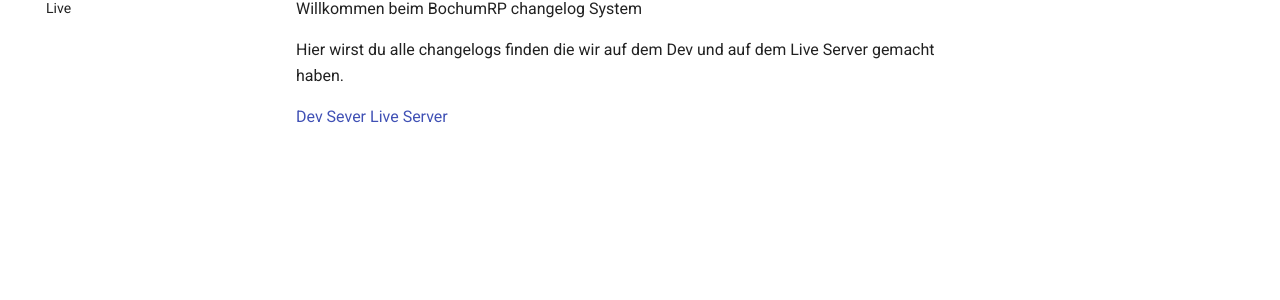
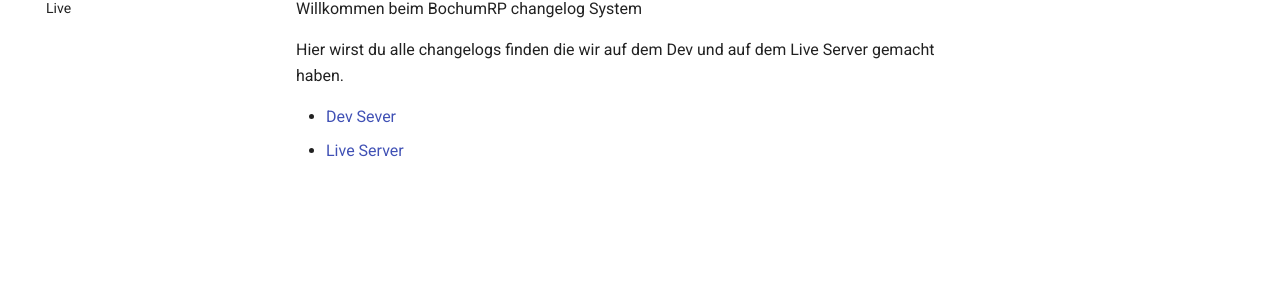
Before and after one commit to bochumrp/changelog, an MkDocs documentation site: the page built from docs/index.md, in a window 1280 px wide. Shown: the part 184-484 px from the top of the page. Built offline with MkDocs 1.6.1 and Material for MkDocs 9.7.7, drawn with Linux system fonts in a browser that asks for light colours.

```diff
--- a/docs/index.md
+++ b/docs/index.md
@@ -2,5 +2,5 @@ Willkommen beim BochumRP changelog System
 
 Hier wirst du alle changelogs finden die wir auf dem Dev und auf dem Live Server gemacht haben.
 
-[Dev Sever](dev.md)
-[Live Server](live.md)
+* [Dev Sever](dev.md)
+* [Live Server](live.md)
```
